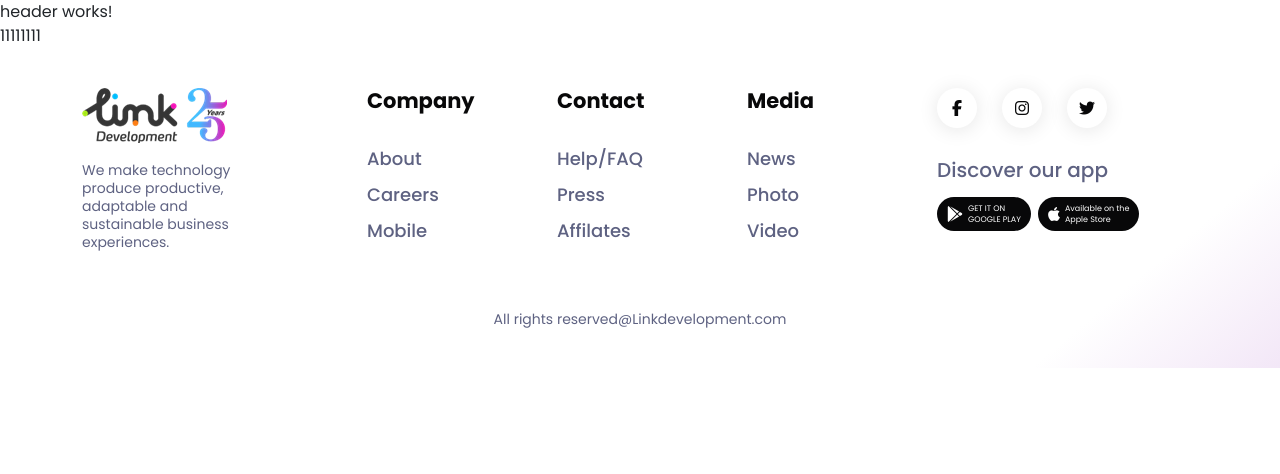
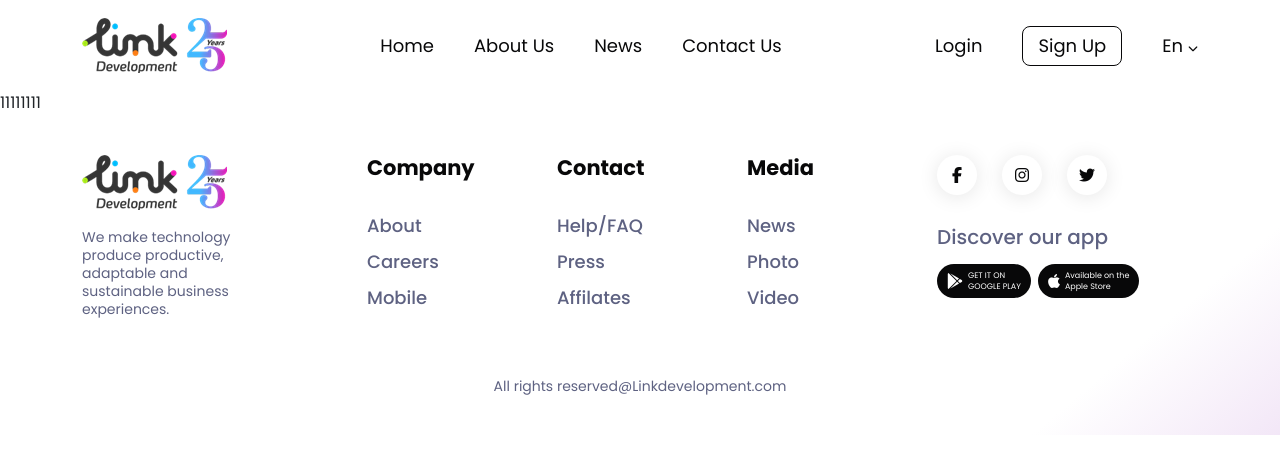
Before and after one commit to Muhammad-Tarek/Homepage, an Angular app: page / in a window 1280 px wide. Shown: the top 474 px of the page. Built offline with nearby package versions, Linux system fonts and the light colour scheme.

Commit message:
create header

```diff
--- a/src/app/LayoutModule/components/header/header.component.html
+++ b/src/app/LayoutModule/components/header/header.component.html
@@ -1 +1,20 @@
-<p>header works!</p>
+<div class="header">
+  <div class="container">
+    <div class="navbar">
+      <div class="logo">
+        <img src="./assets/images/logo.png" alt="" />
+      </div>
+      <div class="nav-items">
+        <a>Home</a>
+        <a>About Us</a>
+        <a>News</a>
+        <a>Contact Us</a>
+      </div>
+      <div class="user-profile">
+        <button>Login</button>
+        <button class="sign-up">Sign Up</button>
+        <button>En<i class="fa-solid fa-chevron-down"></i></button>
+      </div>
+    </div>
+  </div>
+</div>
--- a/src/app/LayoutModule/components/header/header.component.scss
+++ b/src/app/LayoutModule/components/header/header.component.scss
@@ -0,0 +1,64 @@
+@import "src/assets/styles/helpers/variables";
+@import "src/assets/styles/helpers/mixins";
+
+.header {
+  padding: 10px 0;
+  background-color: #fff;
+}
+
+.navbar {
+  display: flex;
+  align-items: center;
+  justify-content: space-between;
+  flex-wrap: wrap;
+  gap: 10px;
+  .nav-items {
+    display: flex;
+    align-items: center;
+    flex-wrap: wrap;
+    gap: 10px 40px;
+    a {
+      font-size: 18px;
+      line-height: 22px;
+      font-weight: 400;
+      color: $reversed-grey;
+      cursor: pointer;
+      @include transition(all, 0.2s, ease-in-out);
+      &:hover {
+        color: $sharp-grey;
+      }
+    }
+  }
+  .user-profile {
+    display: flex;
+    align-items: center;
+    flex-wrap: wrap;
+    gap: 10px 40px;
+    button {
+      border: none;
+      outline: none;
+      padding: 0;
+      background-color: transparent;
+      font-size: 18px;
+      line-height: 22px;
+      font-weight: 400;
+      color: $reversed-grey;
+      cursor: pointer;
+      @include transition(all, 0.2s, ease-in-out);
+      &.sign-up {
+        border: 1px solid $reversed-grey;
+        border-radius: 8px;
+        padding: 8px 15px;
+      }
+      &:hover {
+        color: $sharp-grey;
+        border-color: $sharp-grey;
+      }
+      i {
+        font-size: 10px;
+        -webkit-margin-start: 5px;
+        margin-inline-start: 5px;
+      }
+    }
+  }
+}
```
